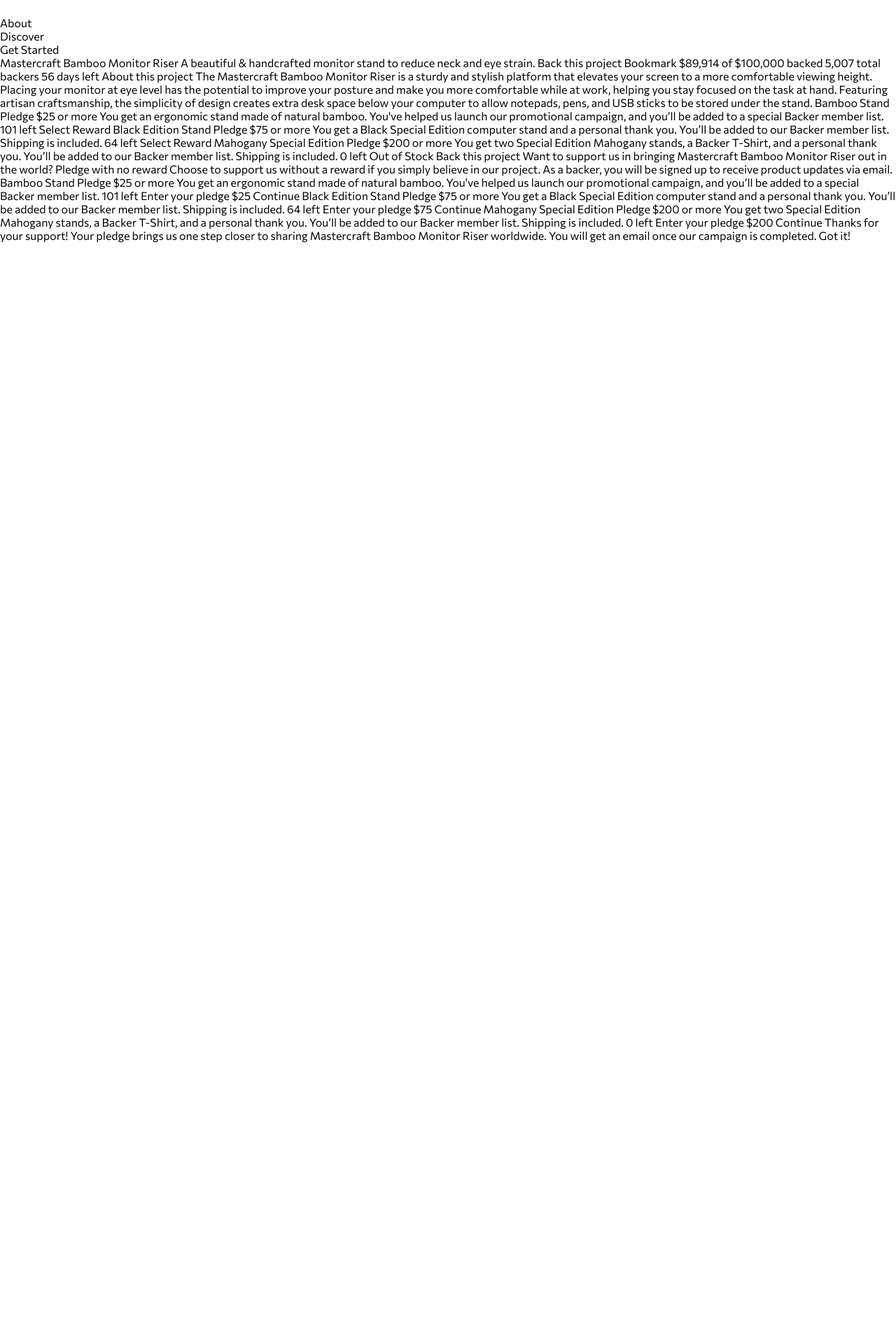
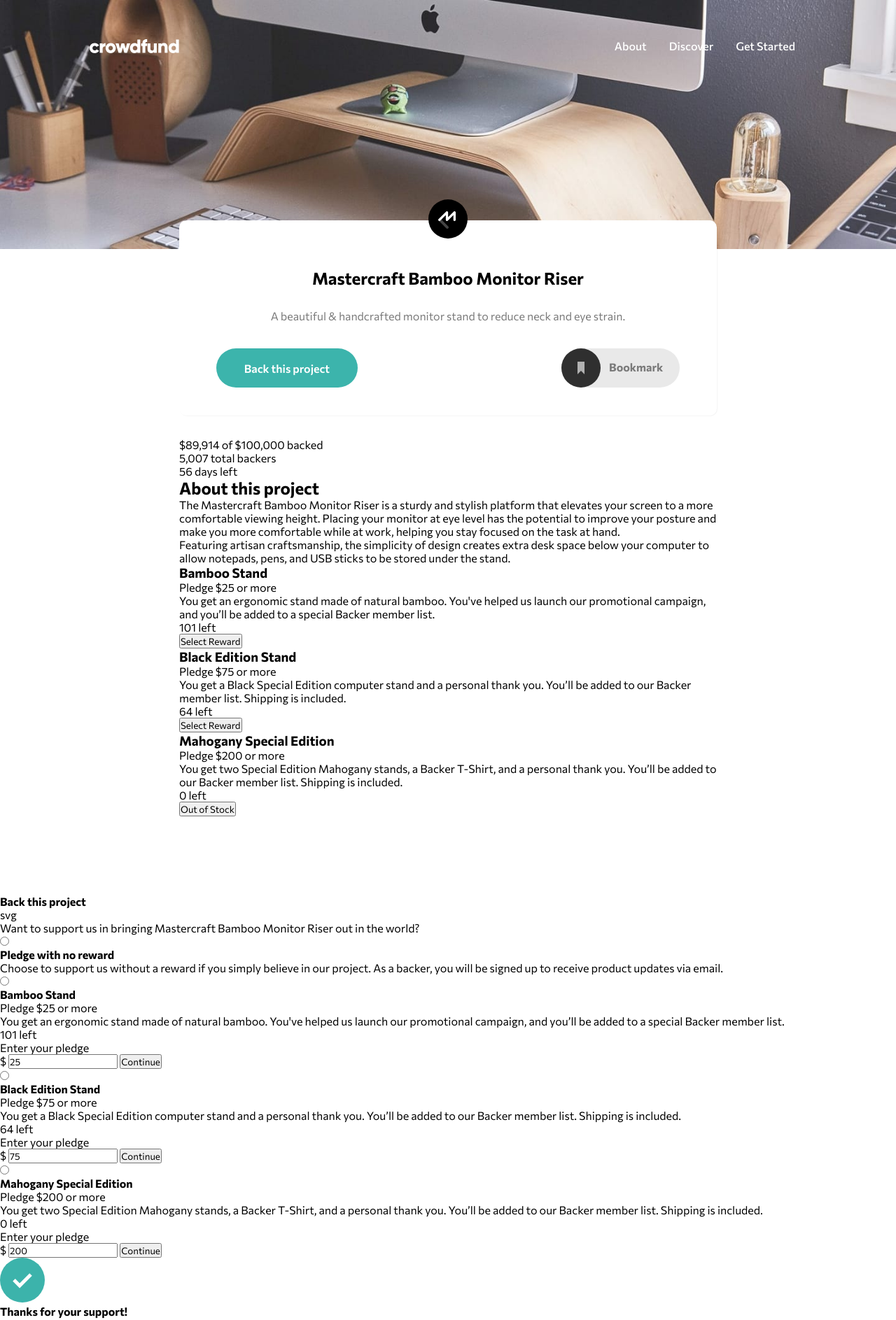
Before and after one commit to OgagaAkpowenre1/crowdfunding-product-page-main, a plain HTML site: page index.html in a window 1280 px wide. Shown: the top 1887 px of the page at 70% size. Before the commit the page ends 800 px from the top, so only its background shows below. Drawn offline with Linux system fonts and the light colour scheme.

Commit message:
On branch main  Changes to be committed: 	modified:   index.html 	modified:   script.js 	modified:   styles.css

```diff
--- a/index.html
+++ b/index.html
@@ -1,129 +1,194 @@
 <!DOCTYPE html>
 <html lang="en">
   <head>
-  <meta charset="UTF-8">
-  <meta name="viewport" content="width=device-width, initial-scale=1.0"> <!-- displays site properly based on user's device -->
+    <meta charset="UTF-8" />
+    <meta name="viewport" content="width=device-width, initial-scale=1.0" />
+    <!-- displays site properly based on user's device -->
 
-  <link rel="icon" type="image/png" sizes="32x32" href="./images/favicon-32x32.png">
-  <link rel="stylesheet" href="styles.css">
+    <link
+      rel="icon"
+      type="image/png"
+      sizes="32x32"
+      href="./images/favicon-32x32.png"
+    />
+    <link rel="stylesheet" href="styles.css" />
     <title>Frontend Mentor | Crowdfunding product page</title>
 
     <!-- Feel free to remove these styles or customise in your own stylesheet 👍 -->
     <style>
-    .attribution { font-size: 11px; text-align: center; }
-    .attribution a { color: hsl(228, 45%, 44%); }
+      .attribution {
+        font-size: 11px;
+        text-align: center;
+      }
+      .attribution a {
+        color: hsl(228, 45%, 44%);
+      }
     </style>
   </head>
   <body>
-
-
-
     <nav>
-    <img src="./images/logo.svg" alt="">
-    <div class="nav-links">
-      <ul>
-        <li>About</li>
-        <li>Discover</li>
-        <li>Get Started</li>
-      </ul>
+      <img src="./images/logo.svg" alt="" />
+      <img id="menu-open" class="menu-burger" src="./images/icon-hamburger.svg" alt="">
+      <img id="menu-close" class="menu-close" src="./images/icon-close-menu.svg" alt="">
+      <div class="nav-links" id="nav-links">
+        <a href="#about">About</a>
+        <a href="#">Discover</a>
+        <a href="#pledges">Get Started</a>
       </div>
     </nav>
 
-  Mastercraft Bamboo Monitor Riser
+    <main id="main">
+      <section class="project-info">
+        <img src="./images/logo-mastercraft.svg" class="mastercraft-logo" alt="">
+        <h1>Mastercraft Bamboo Monitor Riser</h1>
+        <p>
           A beautiful & handcrafted monitor stand to reduce neck and eye strain.
+        </p>
+        <div class="support-btn">
+          <button>Back this project</button>
+          <div class="bookmark">
+            <img src="./images/icon-bookmark.svg" alt="bookmark" />
+            <span>Bookmark</span>
+          </div>
+        </div>
+      </section>
 
-  Back this project
-  Bookmark
+      <section class="backer-stats">
+        <p><span>$89,914</span> of $100,000 backed</p>
+        <p><span>5,007</span> total backers</p>
+        <p><span>56</span> days left</p>
+        <div class="prog-bar"></div>
+      </section>
 
-  $89,914 of $100,000 backed
-  5,007 total backers
-  56 days left
+      <section class="about">
+        <h2>About this project</h2>
+        <p>
+          The Mastercraft Bamboo Monitor Riser is a sturdy and stylish platform
+          that elevates your screen to a more comfortable viewing height.
+          Placing your monitor at eye level has the potential to improve your
+          posture and make you more comfortable while at work, helping you stay
+          focused on the task at hand.
+        </p>
+        <p>
+          Featuring artisan craftsmanship, the simplicity of design creates
+          extra desk space below your computer to allow notepads, pens, and USB
+          sticks to be stored under the stand.
+        </p>
 
-  About this project
+        <section class="pledges">
+          <div class="pledge">
+            <h3>Bamboo Stand</h3>
+            <p>Pledge $25 or more</p>
+            <p>You get an ergonomic stand made of natural bamboo. You've helped us
+              launch our promotional campaign, and you’ll be added to a special
+              Backer member list.</p>
+              <p><span>101</span> left</p>
+              <button>Select Reward</button>
+          </div>
 
-  The Mastercraft Bamboo Monitor Riser is a sturdy and stylish platform that elevates your screen
-  to a more comfortable viewing height. Placing your monitor at eye level has the potential to improve
-  your posture and make you more comfortable while at work, helping you stay focused on the task at hand.
+          <div class="pledge">
+            <h3>Black Edition Stand</h3>
+            <p>Pledge $75 or more</p>
+            <p>You get a Black Special Edition computer stand and a
+              personal thank you. You’ll be added to our Backer member list.
+              Shipping is included.</p>
+              <p><span>64</span> left</p>
+              <button>Select Reward</button>
+          </div>
 
-  Featuring artisan craftsmanship, the simplicity of design creates extra desk space below your computer
-  to allow notepads, pens, and USB sticks to be stored under the stand.
+          <div class="pledge">
+            <h3>Mahogany Special Edition</h3>
+            <p>Pledge $200 or more</p>
+            <p>You get two Special Edition Mahogany stands, a
+              Backer T-Shirt, and a personal thank you. You’ll be added to our
+              Backer member list. Shipping is included.</p>
+              <p><span>0</span> left</p>
+              <button>Out of Stock</button>
+          </div>
+        </section>
+      </section>
+    </main>
 
-  Bamboo Stand
-  Pledge $25 or more
-  You get an ergonomic stand made of natural bamboo. You've helped us launch our promotional campaign, and
-  you’ll be added to a special Backer member list.
-  101 left
-  Select Reward
+    <section class="selection-modal">
+      <div class="top">
+        <h4>Back this project</h4>
+        svg
+      </div>
+      <p>Want to support us in bringing Mastercraft Bamboo Monitor
+        Riser out in the world?</p>
 
-  Black Edition Stand
-  Pledge $75 or more
-  You get a Black Special Edition computer stand and a personal thank you. You’ll be added to our Backer
-  member list. Shipping is included.
-  64 left
-  Select Reward
+        <div class="modal-pledge">
+          <input type="radio" name="" id="no-pledge">
+          <h4>Pledge with no reward</h4>
+          <p>Choose to support us without a
+            reward if you simply believe in our project. As a backer, you will be signed
+            up to receive product updates via email.</p>
+        </div>
 
-  Mahogany Special Edition
-  Pledge $200 or more
-  You get two Special Edition Mahogany stands, a Backer T-Shirt, and a personal thank you. You’ll be added
-  to our Backer member list. Shipping is included.
-  0 left
-  Out of Stock
+        <div class="modal-pledge">
+          <input type="radio" name="" id="bamboo-pledge">
+          <h4>Bamboo Stand</h4>
+          <p>Pledge $25 or more</p>
+          <p>You
+            get an ergonomic stand made of natural bamboo. You've helped us launch our
+            promotional campaign, and you’ll be added to a special Backer member list.</p>
+          <div class="pledge-left"><span>101</span> left</div>
+          <div class="pledge-selected">
+            <p>Enter your pledge</p>
+            <div class="pledge-selected-input">
+              <span>$</span>
+              <input type="number" value="25">
+              <button>Continue</button>
+            </div>
+          </div>
+        </div>
 
-  <!-- Selection modal start -->
+        <div class="modal-pledge">
+          <input type="radio" name="" id="bamboo-pledge">
+          <h4>Black Edition Stand</h4>
+          <p>Pledge $75 or more</p>
+          <p>You get a Black Special Edition
+            computer stand and a personal thank you. You’ll be added to our Backer
+            member list. Shipping is included.</p>
+          <div class="pledge-left"><span>64</span> left</div>
+          <div class="pledge-selected">
+            <p>Enter your pledge</p>
+            <div class="pledge-selected-input">
+              <span>$</span>
+              <input type="number" value="75">
+              <button>Continue</button>
+            </div>
+          </div>
+        </div>
 
-  Back this project
-  Want to support us in bringing Mastercraft Bamboo Monitor Riser out in the world?
+        <div class="modal-pledge">
+          <input type="radio" name="" id="bamboo-pledge">
+          <h4>Mahogany Special Edition</h4>
+          <p>Pledge $200 or more</p>
+          <p>You get two Special Edition
+            Mahogany stands, a Backer T-Shirt, and a personal thank you. You’ll be added
+            to our Backer member list. Shipping is included.</p>
+          <div class="pledge-left"><span>0</span> left</div>
+          <div class="pledge-selected">
+            <p>Enter your pledge</p>
+            <div class="pledge-selected-input">
+              <span>$</span>
+              <input type="number" value="200">
+              <button>Continue</button>
+            </div>
+          </div>
+        </div>
+    </section>
 
-  Pledge with no reward
-  Choose to support us without a reward if you simply believe in our project. As a backer,
-  you will be signed up to receive product updates via email.
+   <section class="modal-completed">
+    <img src="./images/icon-check.svg" alt="">
+    <h4>Thanks for your support!</h4>
+    <p>Your pledge brings us one step closer to sharing
+      Mastercraft Bamboo Monitor Riser worldwide. You will get an email once our
+      campaign is completed.</p>
+      <button>Got it!</button>
+   </section>
 
-  Bamboo Stand
-  Pledge $25 or more
-  You get an ergonomic stand made of natural bamboo. You've helped us launch our promotional campaign, and
-  you’ll be added to a special Backer member list.
-  101 left
-
-  <!-- Selected pledge start -->
-  Enter your pledge
-  $25
-  Continue
-  <!-- Selected pledge end -->
-
-  Black Edition Stand
-  Pledge $75 or more
-  You get a Black Special Edition computer stand and a personal thank you. You’ll be added to our Backer
-  member list. Shipping is included.
-  64 left
-
-  <!-- Selected pledge start -->
-  Enter your pledge
-  $75
-  Continue
-  <!-- Selected pledge end -->
-
-  Mahogany Special Edition
-  Pledge $200 or more
-  You get two Special Edition Mahogany stands, a Backer T-Shirt, and a personal thank you. You’ll be added
-  to our Backer member list. Shipping is included.
-  0 left
-
-  <!-- Selected pledge  start -->
-  Enter your pledge
-  $200
-  Continue
-  <!-- Selected pledge end -->
-
-  <!-- Selection modal end -->
-
-  <!-- Success modal start -->
-
-  Thanks for your support!
-  Your pledge brings us one step closer to sharing Mastercraft Bamboo Monitor Riser worldwide. You will get
-  an email once our campaign is completed.
-  Got it!
-
-  <!-- Success modal end -->
 
     <script src="script.js"></script>
   </body>
--- a/styles.css
+++ b/styles.css
@@ -12,3 +12,158 @@
     --black: hsl(0, 0%, 0%);
     --darkGray: hsl(0, 0%, 48%);
 }
+
+body {
+    background-image: url('./images/image-hero-desktop.jpg');
+    background-position: top;
+    background-size:contain;
+    background-repeat: no-repeat;
+}
+
+.menu-burger {
+    display: none;
+}
+
+.menu-close {
+    display: none;
+}
+
+nav {
+    margin: 2.5rem auto;
+    display: flex;
+    justify-content: space-between;
+    max-width: 80%;
+    align-items: center;
+}
+
+nav .nav-links {
+    display: flex;
+    justify-content: space-between;
+    width: fit-content;
+}
+
+nav a {
+    text-decoration: none;
+    align-items: center;
+    color: #fff;
+    padding: 1rem;
+    font-weight: 500;
+}
+
+nav a:hover {
+    color: var(--moderateCyan);
+}
+
+.menu-burger {
+    display: none;
+}
+
+.menu-close {
+    display: none;
+}
+
+main {
+    width: 100%;
+    max-width: 60vw;
+    margin: 14rem auto 7rem;
+}
+
+.project-info {
+    margin-bottom: 2rem;
+    padding:3.75rem 1rem 2.5rem;
+    background-color: #fff;
+    text-align: center;
+    border-radius: 10px;
+    position: relative;
+    display: flex;
+    flex-direction: column;
+    justify-content: center;
+    align-items: center;
+    gap: 1.35rem;
+    box-shadow: 1px 1px 1px rgba(0, 0, 0, 0.0431372549)
+}
+
+.project-info h1 {
+    font-weight: 700;
+    margin: 0.5rem auto;
+}
+
+.project-info p {
+    color: var(--darkGray);
+    margin-bottom: 1rem;
+}
+
+.mastercraft-logo {
+    position: absolute;
+    top: -30px;
+}
+
+.support-btn {
+    display: flex;
+    justify-content: space-between;
+    width: 90%;
+    gap: 0.5rem;
+}
+
+.support-btn button {
+    border-radius: 40px;
+    background-color: var(--moderateCyan);
+    color: #fff;
+    padding:0 2.5rem;
+    border: none;
+    cursor: pointer;
+    font-weight: 600;
+    font-size: 1rem;
+}
+
+.bookmark {
+    display: flex;
+    align-items: center;
+    cursor: pointer;
+    background-color: rgba(0, 0, 0, 0.0862745098);
+    border-radius: 30px;
+}
+
+.bookmark span {
+    display: block;
+    padding: 1rem 1.5rem 1.2rem 0.75rem;
+    font-weight: 700;
+    color: #7a7a7a;
+}
+
+
+@media screen and (max-width: 768px) {
+    body {
+        background-image: url('./images/image-hero-mobile.jpg');
+    }
+
+    nav {
+        position: relative;
+    }
+
+    .menu-burger {
+        display: block;
+    }
+
+    .menu-close {
+        display: none;
+    }
+
+    nav .nav-links {
+        flex-direction: column;
+        background-color: #fff;
+        position: absolute;
+        width: 100%;
+        max-width: 40rem;
+        border-radius: 10px;
+        top: 40px;
+        box-shadow: 20px 50px 80px gray;
+        display: none;
+    }
+
+    .nav-links a {
+        border-bottom: 1px solid gray;
+        color: #000;
+        font-weight: 700;
+    }
+}
```
Also changed, not shown: script.js (+36 -0 lines). Lines whose indentation alone changed are shown as unchanged.
